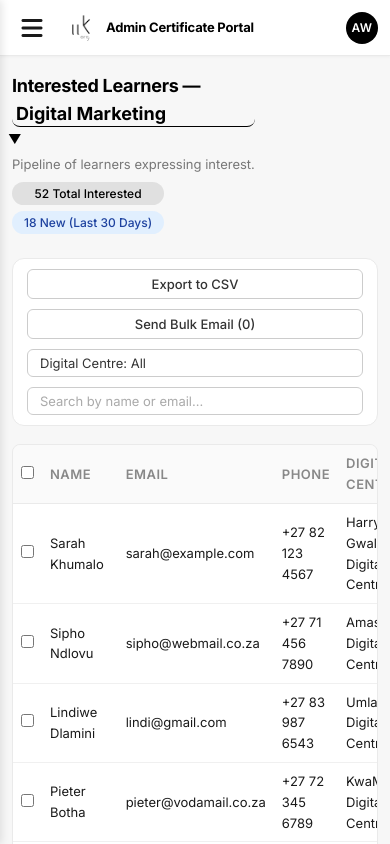
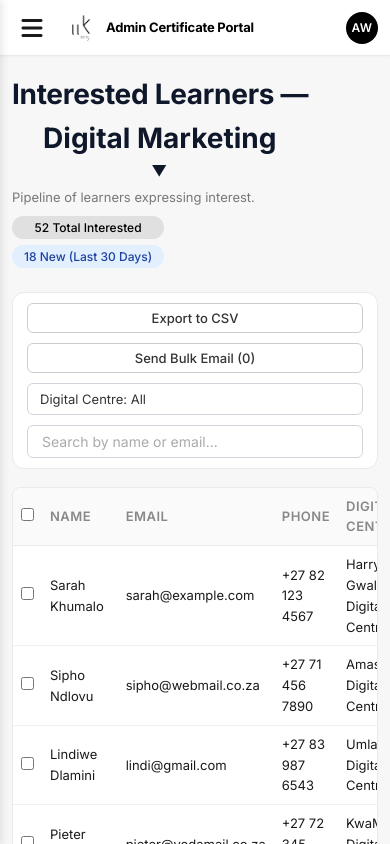
Before and after one commit to IIK-Organisation-NPO/IIK-portal-platform, a React (Vite) app: page /admin/interested-learners in a window 390 px wide. Shown: the top 844 px of the page. Built offline with nearby package versions, Linux system fonts and the light colour scheme; a web font is replaced by a local one.

Commit message:
Fixed the oversized filtering buttons & texts on the admin learner management tab

```diff
--- a/src/styles/Admin/Admin_InterestedLearners.css
+++ b/src/styles/Admin/Admin_InterestedLearners.css
@@ -415,6 +415,7 @@
     text-align: center;
   }
 }
+
 /* ---- Mobile Responsive ---- */
 @media (max-width: 992px) {
   .admin-interested-content {
@@ -700,3 +701,137 @@
 .modal-btn.confirm-btn:hover {
   background: #2a2a2a;
 }
+
+/* ============================================
+   FIX 1: "Interested Learners — Digital Marketing ˅" heading
+   Replace the existing .admin-interested-top-row .header-left-group h1,
+   .programme-dropdown and .dropdown-arrow rules with these.
+   ============================================ */
+
+.admin-interested-top-row .header-left-group h1 {
+  font-size: 28px;
+  font-weight: 800;
+  color: #0f172a;
+  letter-spacing: -0.3px;
+  margin: 0 0 4px 0;
+  display: flex;
+  align-items: center;
+  flex-wrap: nowrap;
+  /* was "wrap" — this let the select drop to its own line */
+  gap: 4px;
+  white-space: nowrap;
+}
+
+/* High-specificity + explicit display/width so this wins over any
+   global "select { width:100% }" reset elsewhere in the project. */
+.admin-interested-top-row .header-left-group h1 .programme-dropdown {
+  display: inline-flex;
+  align-items: center;
+  width: auto;
+  max-width: none;
+  min-width: 0;
+  flex: 0 0 auto;
+  font-size: 28px;
+  font-weight: 800;
+  color: #0f172a;
+  background: transparent;
+  border: none;
+  padding: 0 2px;
+  cursor: pointer;
+  font-family: inherit;
+  appearance: none;
+  -webkit-appearance: none;
+  -moz-appearance: none;
+}
+
+.admin-interested-top-row .header-left-group h1 .programme-dropdown:focus {
+  outline: none;
+}
+
+.admin-interested-top-row .header-left-group h1 .dropdown-arrow {
+  display: inline-flex;
+  flex: 0 0 auto;
+  font-size: 15px;
+  color: #0f172a;
+  margin-left: -2px;
+  pointer-events: none;
+}
+
+
+/* ============================================
+   FIX 2: "Digital Centre: All" + Search row in the toolbar
+   Replace the existing .admin-interested-toolbar .toolbar-filters,
+   .admin-interested-toolbar .filter-select and
+   .admin-interested-toolbar .search-input rules with these.
+   ============================================ */
+
+.admin-interested-toolbar .toolbar-filters {
+  display: flex;
+  align-items: center;
+  gap: 10px;
+  flex-wrap: nowrap;
+}
+
+.admin-interested-toolbar .toolbar-filters .filter-select,
+.admin-interested-toolbar .toolbar-filters .search-input {
+  display: inline-flex;
+  align-items: center;
+  flex: 0 0 auto;
+  /* never grow/shrink to fill the row */
+  min-width: 0;
+}
+
+.admin-interested-toolbar .toolbar-filters .filter-select {
+  width: 170px;
+  padding: 7px 12px;
+  border: 1px solid #d1d5db;
+  border-radius: 6px;
+  font-size: 13px;
+  background: #ffffff;
+  color: #333333;
+  cursor: pointer;
+}
+
+.admin-interested-toolbar .toolbar-filters .search-input {
+  width: 230px;
+  padding: 7px 14px;
+  border: 1px solid #d1d5db;
+  border-radius: 6px;
+  font-size: 14px;
+  background: #ffffff;
+  color: #333333;
+}
+
+.admin-interested-toolbar .toolbar-filters .filter-select:focus,
+.admin-interested-toolbar .toolbar-filters .search-input:focus {
+  outline: none;
+  border-color: #0f172a;
+}
+
+.admin-interested-toolbar .toolbar-filters .search-input::placeholder {
+  color: #aaaaaa;
+}
+
+/* ---- Mobile: let both groups drop to full width & stack ---- */
+@media (max-width: 768px) {
+  .admin-interested-top-row .header-left-group h1 {
+    flex-wrap: wrap;
+    white-space: normal;
+  }
+
+  .admin-interested-top-row .header-left-group h1 .programme-dropdown {
+    width: auto;
+    max-width: 100%;
+  }
+
+  .admin-interested-toolbar .toolbar-filters {
+    flex-direction: column;
+    align-items: stretch;
+    width: 100%;
+  }
+
+  .admin-interested-toolbar .toolbar-filters .filter-select,
+  .admin-interested-toolbar .toolbar-filters .search-input {
+    width: 100%;
+  }
+}
--- a/src/styles/Admin/Admin_Learners.css
+++ b/src/styles/Admin/Admin_Learners.css
@@ -384,6 +384,7 @@
   from {
     opacity: 0;
   }
+
   to {
     opacity: 1;
   }
@@ -404,6 +405,7 @@
     transform: translateY(20px);
     opacity: 0;
   }
+
   to {
     transform: translateY(0);
     opacity: 1;
@@ -624,6 +626,7 @@
     justify-content: center;
     text-align: center;
   }
+
   /* src/styles/Admin/Admin_Learners.css */
 
   /* Add these styles to the existing CSS file */
@@ -631,7 +634,8 @@
   /* ---- Deactivating Row Animation ---- */
   .deactivating-row {
     animation: fadeOutAndRemove 3s ease forwards;
-  background-color: #fef2f2 !important; /* Light red background for visual feedback */
+    background-color: #fef2f2 !important;
+    /* Light red background for visual feedback */
   }
 
   @keyframes fadeOutAndRemove {
@@ -639,10 +643,12 @@
       opacity: 1;
       background-color: #fef2f2;
     }
+
     70% {
       opacity: 0.5;
       background-color: #fecaca;
     }
+
     100% {
       opacity: 0;
       transform: translateX(-20px);
@@ -666,3 +672,68 @@
     border-color: #9ca3af;
   }
 }
+
+/* ============================================
+   FILTER ROW POSITIONING FIX (Prog / Status / Search)
+   Replace the existing .toolbar-right, .filter-select and
+   .search-input rules in Admin_Learners.css with the rules below.
+   ============================================ */
+
+.toolbar-right {
+  display: flex;
+  align-items: center;
+  gap: 10px;
+  flex-wrap: nowrap;
+  /* keep everything on one line on desktop */
+}
+
+/* Dedicated wrapper for the three filter controls so they always
+   move/wrap together as one group, and so we have a high-specificity
+   hook that beats any global input/select reset in the project. */
+.toolbar-filters {
+  display: flex;
+  align-items: center;
+  gap: 10px;
+  flex-wrap: nowrap;
+}
+
+/* High-specificity + explicit display/width so this wins over any
+   global "select, input { display:block; width:100% }" reset that
+   might exist elsewhere in the project's stylesheet. */
+.admin-learners-toolbar .toolbar-filters .filter-select,
+.admin-learners-toolbar .toolbar-filters .search-input {
+  display: inline-flex;
+  align-items: center;
+  flex: 0 0 auto;
+  /* never grow/shrink to fill the row */
+}
+
+.admin-learners-toolbar .toolbar-filters .filter-select {
+  width: 110px;
+  min-width: 0;
+}
+
+.admin-learners-toolbar .toolbar-filters .search-input {
+  width: 230px;
+  min-width: 0;
+}
+
+/* ---- Mobile: let the group drop to full width & stack again ---- */
+@media (max-width: 768px) {
+  .toolbar-right {
+    flex-direction: column;
+    align-items: stretch;
+    width: 100%;
+  }
+
+  .toolbar-filters {
+    flex-direction: column;
+    align-items: stretch;
+    width: 100%;
+  }
+
+  .admin-learners-toolbar .toolbar-filters .filter-select,
+  .admin-learners-toolbar .toolbar-filters .search-input {
+    width: 100%;
+  }
+}
```
Lines whose indentation alone changed are shown as unchanged.
